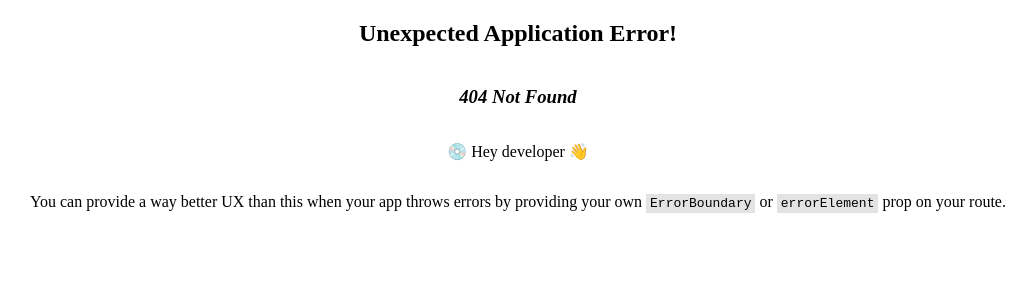
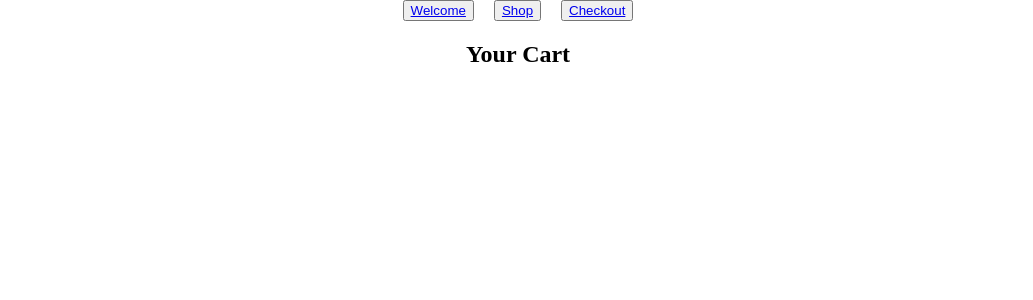
Before and after one commit to moodiesam/shopping-cart, a React (Vite) app: page /checkout in a window 1280 px wide. Before the commit this address had no page. Shown: the top 300 px of the page, without its empty margins (82-1115 px from the left). Built offline with nearby package versions, Linux system fonts and the light colour scheme.

Commit message:
set up router framework and pass necessary state between components

```diff
--- a/src/App.jsx
+++ b/src/App.jsx
@@ -1,7 +1,6 @@
 import { useState } from "react";
-import Homepage from "./Components/Homepage";
 import NavBar from "./Components/NavBar";
-import Shop from "./Components/Shop";
+import { Outlet } from "react-router-dom";
 
 function App() {
   const [shoppingCart, setShoppingCart] = useState([])
@@ -9,10 +8,7 @@ function App() {
   return (
     <>
       <NavBar />
-      <Shop
-        shoppingCart={shoppingCart}
-        setShoppingCart={setShoppingCart}
-      />
+      <Outlet context={[shoppingCart, setShoppingCart]} />
     </>
   )
 }
--- /dev/null
+++ b/src/Components/CartItem.jsx
@@ -0,0 +1,11 @@
+// display each item in the user's shopping cart on the checkout page
+
+export default function CartItem({ data }) {
+    console.log(data)
+    return (
+        <>
+            <h3>item title</h3>
+            <div>$ cost</div>
+        </>
+    )
+}
--- a/src/Components/Checkout.jsx
+++ b/src/Components/Checkout.jsx
@@ -1 +1,21 @@
 // checkout page that will display everything added to the cart, allow for edits and checkout button
+
+import { useOutletContext } from "react-router-dom";
+import CartItem from "./CartItem";
+
+
+export default function Checkout() {
+    const [shoppingCart, setShoppingCart] = useOutletContext();
+
+    return (
+        <div>
+            <h2>Your Cart</h2>
+            {shoppingCart.map(item => {
+                <CartItem
+                    data={item}
+                />
+            })}
+        </div>
+
+    )
+}
--- a/src/Components/ItemCard.jsx
+++ b/src/Components/ItemCard.jsx
@@ -1,14 +1,29 @@
+import { useState } from "react"
 import "../styles/ItemCard.css"
 
-export default function ItemCard ({ data }) {
+export default function ItemCard ({ data, addToCart }) {
+
+    const [quantity, setQuantity] = useState(0)
+
     return (
         <div className="shopItem">
             <img src={data.image} className="itemImage" alt="Item" />
             <h3>{data.title}</h3>
             <h4>{data.price}</h4>
             <form className="addToCart">
-                <button type="submit" className="addItemBtn">add to cart</button>
-                <input className="quantityInput" type="number" max={10}></input>
+                <button type="button"
+                    onClick={() => addToCart(data.id, quantity)}
+                    className="addItemBtn">
+                        add to cart
+                </button>
+                <input
+                    className="quantityInput"
+                    value={quantity} onChange={e => setQuantity(e.target.value)}
+                    type="number"
+                    max={10}
+                    min={1}
+                    >
+                </input>
             </form>
         </div>
     )
--- a/src/Components/NavBar.jsx
+++ b/src/Components/NavBar.jsx
@@ -1,13 +1,14 @@
 // a navagation bar to sit at the top of the page with links to welcome, shop, and checkout
 
+import { Link } from "react-router-dom"
 import "../styles/NavBar.css"
 
 export default function NavBar() {
     return (
         <nav className="navBar">
-            <button><a className="navLink">Welcome</a></button>
-            <button><a className="navLink">Shop</a></button>
-            <button><a className="navLink">Checkout</a></button>
+            <button><Link to={`homepage`} className="navLink">Welcome</Link></button>
+            <button><Link to={`shop`} className="navLink">Shop</Link></button>
+            <button><Link to={`checkout`} className="navLink">Checkout</Link></button>
         </nav>
     )
 }
--- a/src/Components/Shop.jsx
+++ b/src/Components/Shop.jsx
@@ -3,10 +3,11 @@
 import { useEffect, useState } from "react";
 import ItemCard from "./ItemCard";
 import "../styles/Shop.css"
+import { useOutletContext } from "react-router-dom";
 
 export default function Shop () {
+    const [shoppingCart, setShoppingCart] = useOutletContext();
     const [shopItems, setShopItems] = useState([]);
-
 
     //useEffect function to fetch api of items
 
@@ -20,7 +21,6 @@ export default function Shop () {
                     items.push(data)
                 }
                 setShopItems(items)
-                console.log(items)
             } catch (error) {
                 console.log(error)
             }
@@ -30,7 +30,17 @@ export default function Shop () {
 
     //function to handle when item is added to cart
 
-
+    function addToCart(id, quantity) {
+        const product = shopItems[id - 1];
+        console.log(shoppingCart)
+        setShoppingCart(
+            [
+                ...shoppingCart,
+                {product: product, quantity: quantity}
+            ]
+        );
+        console.log(shoppingCart)
+    }
 
 
     return (
@@ -39,6 +49,7 @@ export default function Shop () {
                 <ItemCard
                 key={item.id}
                 data={item}
+                addToCart={addToCart}
             />
             ))}
 
--- /dev/null
+++ b/src/errorPage.jsx
@@ -0,0 +1,16 @@
+import { useRouteError } from "react-router-dom";
+
+export default function ErrorPage() {
+  const error = useRouteError();
+  console.error(error);
+
+  return (
+    <div id="error-page">
+      <h1>Oops!</h1>
+      <p>Sorry, an unexpected error has occurred.</p>
+      <p>
+        <i>{error.statusText || error.message}</i>
+      </p>
+    </div>
+  );
+}
--- a/src/main.jsx
+++ b/src/main.jsx
@@ -4,11 +4,29 @@ import { createBrowserRouter, RouterProvider } from 'react-router-dom'
 import App from './App.jsx'
 import './index.css'
 import Homepage from './Components/Homepage.jsx'
+import ErrorPage from './errorPage.jsx'
+import Shop from './Components/Shop.jsx'
+import Checkout from './Components/Checkout.jsx'
 
 const router = createBrowserRouter ([
   {
     path: "/",
     element: <App />,
+    errorElement: <ErrorPage />,
+    children: [
+      {
+        path: "homepage",
+        element: <Homepage />
+      },
+      {
+        path: "shop",
+        element: <Shop />
+      },
+      {
+        path: "checkout",
+        element: <Checkout />
+      }
+    ],
   },
 ])
 
```
Also changed, not shown: src/Router.jsx (added).
